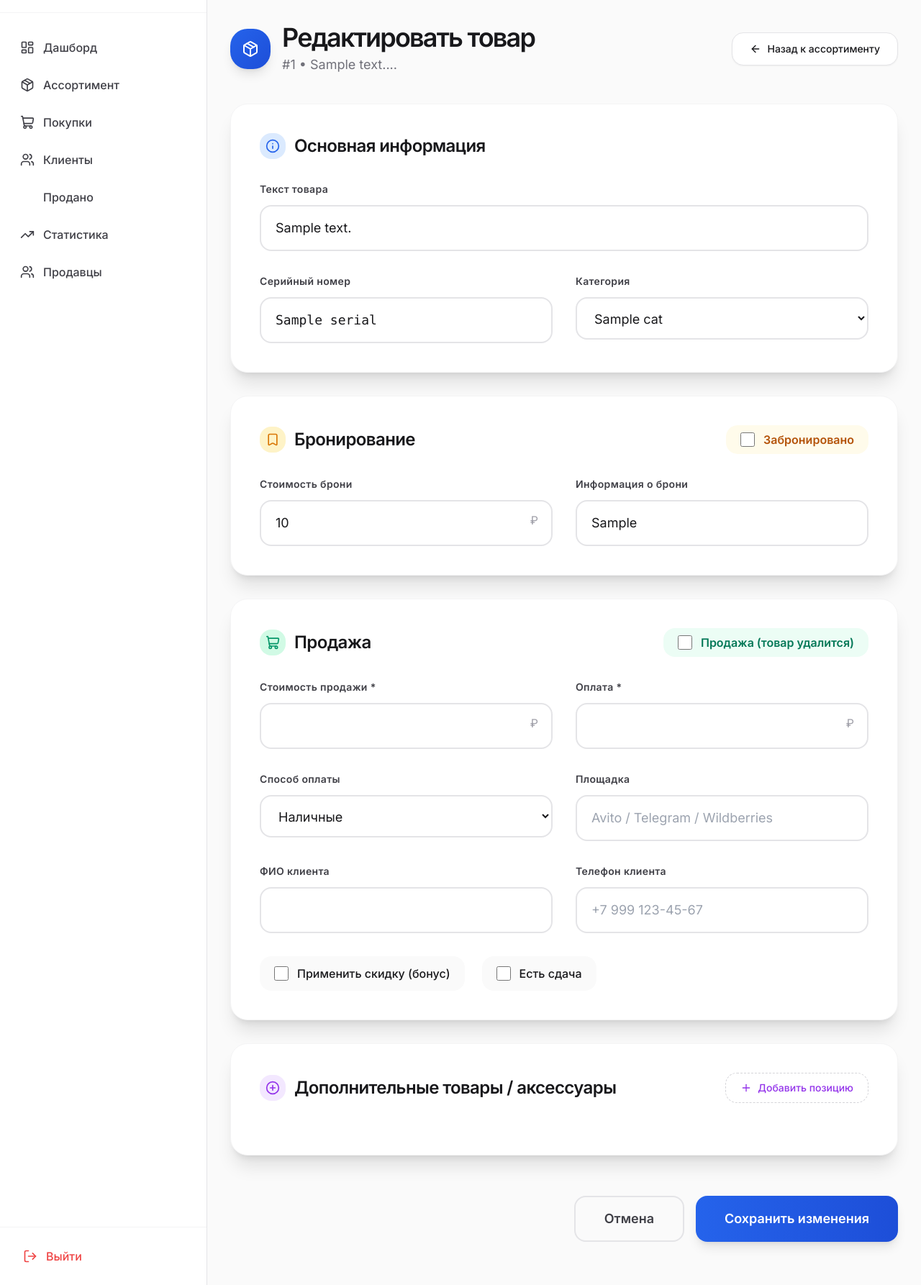
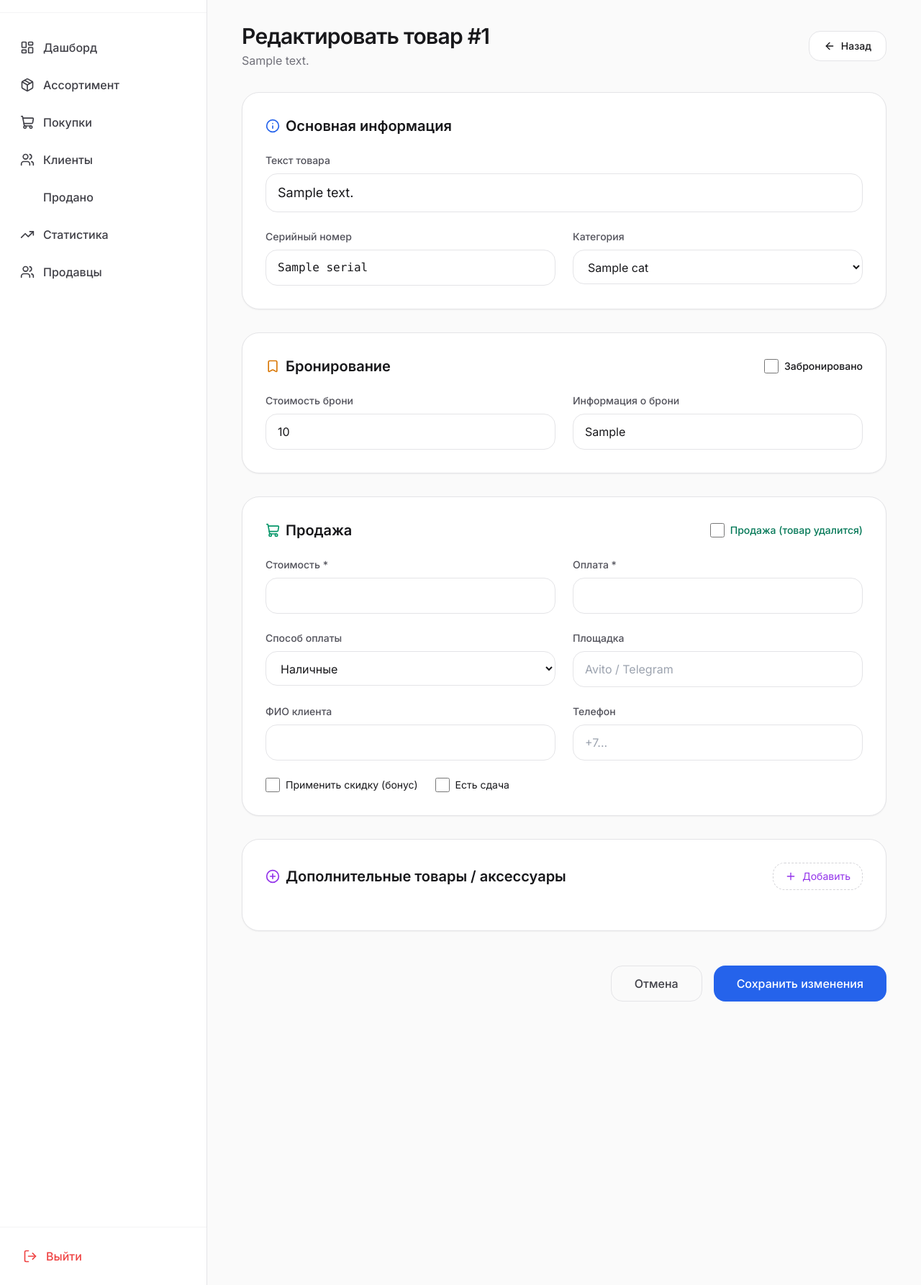
Before and after one commit to NextApple-Bot/telegram-bot, a Python web app: template web_admin/templates/assortment/edit.html in a window 1280 px wide. Shown: the part 77-1863 px from the top of the page at 72% size. Run offline with Jinja, Linux system fonts and the light colour scheme; the template is opened without the code that fills it: most values are stand-ins (such as "Sample title", 1, 10 or a date in 2020); some libraries are stand-ins or nearby versions.

Commit message:
feat: Чистый и стабильный премиум-дизайн страницы редактирования

```diff
--- a/web_admin/templates/assortment/edit.html
+++ b/web_admin/templates/assortment/edit.html
@@ -2,50 +2,42 @@
 {% block title %}Редактировать товар #{{ item.id }}{% endblock %}
 {% block page_title %}Редактировать товар #{{ item.id }}{% endblock %}
 {% block content %}
-<div class="max-w-5xl mx-auto">
+<div class="max-w-5xl mx-auto px-4">
     <!-- Header -->
-    <div class="flex items-center justify-between mb-10">
-        <div class="flex items-center gap-4">
-            <div class="w-14 h-14 bg-gradient-to-br from-blue-600 to-blue-700 rounded-3xl flex items-center justify-center text-white text-2xl shadow-lg">
-                <i data-lucide="package"></i>
+    <div class="flex items-center justify-between mb-8">
+        <div>
+            <h1 class="text-3xl font-semibold tracking-tight">Редактировать товар #{{ item.id }}</h1>
+            <p class="text-zinc-500 mt-1">{{ item.text }}</p>
         </div>
-            <div>
-                <h1 class="text-4xl font-semibold tracking-tighter text-zinc-900">Редактировать товар</h1>
-                <p class="text-zinc-500 mt-1 text-lg">#{{ item.id }} • {{ item.text[:55] }}...</p>
-            </div>
-        </div>
-
-        <a href="/admin/assortment" class="flex items-center gap-2 px-6 py-3 bg-white border border-zinc-200 hover:bg-zinc-50 rounded-2xl text-sm font-medium transition-all shadow-sm">
+        <a href="/admin/assortment" class="px-5 py-2.5 bg-white border border-zinc-200 hover:bg-zinc-50 rounded-2xl text-sm font-medium flex items-center gap-2 transition-all">
             <i data-lucide="arrow-left" class="w-4 h-4"></i>
-            <span>Назад к ассортименту</span>
+            <span>Назад</span>
         </a>
     </div>
 
     <form method="post" action="/admin/assortment/edit/{{ item.id }}" class="space-y-8">
 
         <!-- Основная информация -->
-        <div class="bg-white rounded-3xl shadow-xl border border-zinc-100 p-10">
-            <div class="flex items-center gap-3 mb-8">
-                <div class="w-9 h-9 bg-blue-100 rounded-2xl flex items-center justify-center">
+        <div class="bg-white rounded-3xl shadow-sm border border-zinc-200 p-8">
+            <h2 class="text-xl font-semibold mb-6 flex items-center gap-2">
                 <i data-lucide="info" class="w-5 h-5 text-blue-600"></i>
-                </div>
-                <h2 class="text-2xl font-semibold tracking-tight">Основная информация</h2>
+                Основная информация
+            </h2>
+
+            <div class="grid grid-cols-1 md:grid-cols-2 gap-6">
+                <div class="md:col-span-2">
+                    <label class="block text-sm font-medium text-zinc-600 mb-2">Текст товара</label>
+                    <input type="text" name="text" value="{{ item.text }}" class="w-full px-4 py-3 rounded-2xl border border-zinc-200 text-lg" required>
                 </div>
 
-            <div class="space-y-8">
                 <div>
-                    <label class="block text-sm font-semibold text-zinc-700 mb-3 tracking-wide">Текст товара</label>
-                    <input type="text" name="text" value="{{ item.text }}" class="w-full px-5 py-4 text-lg rounded-2xl border-2 border-zinc-200 focus:border-blue-500 transition-all" required>
+                    <label class="block text-sm font-medium text-zinc-600 mb-2">Серийный номер</label>
+                    <input type="text" name="serial" value="{{ item.serial or '' }}" class="w-full px-4 py-3 rounded-2xl border border-zinc-200 font-mono">
                 </div>
 
-                <div class="grid grid-cols-1 md:grid-cols-2 gap-8">
                 <div>
-                        <label class="block text-sm font-semibold text-zinc-700 mb-3 tracking-wide">Серийный номер</label>
-                        <input type="text" name="serial" value="{{ item.serial or '' }}" class="w-full px-5 py-4 rounded-2xl border-2 border-zinc-200 focus:border-blue-500 font-mono text-lg transition-all">
-                    </div>
-                    <div>
-                        <label class="block text-sm font-semibold text-zinc-700 mb-3 tracking-wide">Категория</label>
-                        <select name="category_id" class="w-full px-5 py-4 rounded-2xl border-2 border-zinc-200 focus:border-blue-500 bg-white text-lg transition-all">
+                    <label class="block text-sm font-medium text-zinc-600 mb-2">Категория</label>
+                    <select name="category_id" class="w-full px-4 py-3 rounded-2xl border border-zinc-200 bg-white">
                         {% for cat in categories %}
                         <option value="{{ cat.id }}" {% if cat.id == item.category_id %}selected{% endif %}>{{ cat.name }}</option>
                         {% endfor %}
@@ -53,74 +45,57 @@
                 </div>
             </div>
         </div>
-        </div>
 
         <!-- Бронирование -->
-        <div class="bg-white rounded-3xl shadow-xl border border-zinc-100 p-10">
-            <div class="flex items-center justify-between mb-8">
-                <div class="flex items-center gap-3">
-                    <div class="w-9 h-9 bg-amber-100 rounded-2xl flex items-center justify-center">
+        <div class="bg-white rounded-3xl shadow-sm border border-zinc-200 p-8">
+            <div class="flex items-center justify-between mb-6">
+                <h2 class="text-xl font-semibold flex items-center gap-2">
                     <i data-lucide="bookmark" class="w-5 h-5 text-amber-600"></i>
-                    </div>
-                    <h2 class="text-2xl font-semibold tracking-tight">Бронирование</h2>
-                </div>
-
-                <label class="flex items-center gap-3 cursor-pointer bg-amber-50 px-5 py-2 rounded-2xl">
+                    Бронирование
+                </h2>
+                <label class="flex items-center gap-2 cursor-pointer">
                     <input type="checkbox" name="is_booked" {% if item.is_booked %}checked{% endif %} class="w-5 h-5 accent-amber-600">
-                    <span class="font-semibold text-amber-700">Забронировано</span>
+                    <span class="font-medium text-sm">Забронировано</span>
                 </label>
             </div>
 
-            <div class="grid grid-cols-1 md:grid-cols-2 gap-8">
+            <div class="grid grid-cols-1 md:grid-cols-2 gap-6">
                 <div>
-                    <label class="block text-sm font-semibold text-zinc-700 mb-3 tracking-wide">Стоимость брони</label>
-                    <div class="relative">
-                        <input type="number" name="booking_price" value="{{ item.booking_price or '' }}" class="w-full px-5 py-4 rounded-2xl border-2 border-zinc-200 focus:border-amber-500 text-lg transition-all" step="0.01">
-                        <span class="absolute right-5 top-4 text-zinc-400">₽</span>
-                    </div>
+                    <label class="block text-sm font-medium text-zinc-600 mb-2">Стоимость брони</label>
+                    <input type="number" name="booking_price" value="{{ item.booking_price or '' }}" class="w-full px-4 py-3 rounded-2xl border border-zinc-200" step="0.01">
                 </div>
                 <div>
-                    <label class="block text-sm font-semibold text-zinc-700 mb-3 tracking-wide">Информация о брони</label>
-                    <input type="text" name="booking_info" value="{{ item.booking_info or '' }}" class="w-full px-5 py-4 rounded-2xl border-2 border-zinc-200 focus:border-amber-500 text-lg transition-all" placeholder="Бронь от Ивана">
+                    <label class="block text-sm font-medium text-zinc-600 mb-2">Информация о брони</label>
+                    <input type="text" name="booking_info" value="{{ item.booking_info or '' }}" class="w-full px-4 py-3 rounded-2xl border border-zinc-200" placeholder="Бронь от Ивана">
                 </div>
             </div>
         </div>
 
         <!-- Продажа -->
-        <div class="bg-white rounded-3xl shadow-xl border border-zinc-100 p-10">
-            <div class="flex items-center justify-between mb-8">
-                <div class="flex items-center gap-3">
-                    <div class="w-9 h-9 bg-emerald-100 rounded-2xl flex items-center justify-center">
+        <div class="bg-white rounded-3xl shadow-sm border border-zinc-200 p-8">
+            <div class="flex items-center justify-between mb-6">
+                <h2 class="text-xl font-semibold flex items-center gap-2">
                     <i data-lucide="shopping-cart" class="w-5 h-5 text-emerald-600"></i>
-                    </div>
-                    <h2 class="text-2xl font-semibold tracking-tight">Продажа</h2>
-                </div>
-
-                <label class="flex items-center gap-3 cursor-pointer bg-emerald-50 px-5 py-2 rounded-2xl">
+                    Продажа
+                </h2>
+                <label class="flex items-center gap-2 cursor-pointer">
                     <input type="checkbox" name="is_sold" class="w-5 h-5 accent-emerald-600">
-                    <span class="font-semibold text-emerald-700">Продажа (товар удалится)</span>
+                    <span class="font-medium text-sm text-emerald-700">Продажа (товар удалится)</span>
                 </label>
             </div>
 
-            <div class="grid grid-cols-1 md:grid-cols-2 gap-8">
+            <div class="grid grid-cols-1 md:grid-cols-2 gap-6">
                 <div>
-                    <label class="block text-sm font-semibold text-zinc-700 mb-3 tracking-wide">Стоимость продажи *</label>
-                    <div class="relative">
-                        <input type="number" name="sale_price" class="w-full px-5 py-4 rounded-2xl border-2 border-zinc-200 focus:border-emerald-500 text-lg transition-all" step="0.01" required>
-                        <span class="absolute right-5 top-4 text-zinc-400">₽</span>
-                    </div>
+                    <label class="block text-sm font-medium text-zinc-600 mb-2">Стоимость *</label>
+                    <input type="number" name="sale_price" class="w-full px-4 py-3 rounded-2xl border border-zinc-200" step="0.01" required>
                 </div>
                 <div>
-                    <label class="block text-sm font-semibold text-zinc-700 mb-3 tracking-wide">Оплата *</label>
-                    <div class="relative">
-                        <input type="number" name="paid_amount" class="w-full px-5 py-4 rounded-2xl border-2 border-zinc-200 focus:border-emerald-500 text-lg transition-all" step="0.01" required>
-                        <span class="absolute right-5 top-4 text-zinc-400">₽</span>
+                    <label class="block text-sm font-medium text-zinc-600 mb-2">Оплата *</label>
+                    <input type="number" name="paid_amount" class="w-full px-4 py-3 rounded-2xl border border-zinc-200" step="0.01" required>
                 </div>
-                </div>
-
                 <div>
-                    <label class="block text-sm font-semibold text-zinc-700 mb-3 tracking-wide">Способ оплаты</label>
-                    <select name="payment_method" class="w-full px-5 py-4 rounded-2xl border-2 border-zinc-200 focus:border-emerald-500 bg-white text-lg transition-all">
+                    <label class="block text-sm font-medium text-zinc-600 mb-2">Способ оплаты</label>
+                    <select name="payment_method" class="w-full px-4 py-3 rounded-2xl border border-zinc-200 bg-white">
                         <option value="Наличные">Наличные</option>
                         <option value="Перевод">Перевод</option>
                         <option value="Картой">Картой</option>
@@ -128,58 +103,51 @@
                     </select>
                 </div>
                 <div>
-                    <label class="block text-sm font-semibold text-zinc-700 mb-3 tracking-wide">Площадка</label>
-                    <input type="text" name="platform" class="w-full px-5 py-4 rounded-2xl border-2 border-zinc-200 focus:border-emerald-500 text-lg transition-all" placeholder="Avito / Telegram / Wildberries">
-                </div>
-
-                <div>
-                    <label class="block text-sm font-semibold text-zinc-700 mb-3 tracking-wide">ФИО клиента</label>
-                    <input type="text" name="client_name" class="w-full px-5 py-4 rounded-2xl border-2 border-zinc-200 focus:border-emerald-500 text-lg transition-all">
+                    <label class="block text-sm font-medium text-zinc-600 mb-2">Площадка</label>
+                    <input type="text" name="platform" class="w-full px-4 py-3 rounded-2xl border border-zinc-200" placeholder="Avito / Telegram">
                 </div>
                 <div>
-                    <label class="block text-sm font-semibold text-zinc-700 mb-3 tracking-wide">Телефон клиента</label>
-                    <input type="text" name="client_phone" class="w-full px-5 py-4 rounded-2xl border-2 border-zinc-200 focus:border-emerald-500 text-lg transition-all" placeholder="+7 999 123-45-67">
+                    <label class="block text-sm font-medium text-zinc-600 mb-2">ФИО клиента</label>
+                    <input type="text" name="client_name" class="w-full px-4 py-3 rounded-2xl border border-zinc-200">
+                </div>
+                <div>
+                    <label class="block text-sm font-medium text-zinc-600 mb-2">Телефон</label>
+                    <input type="text" name="client_phone" class="w-full px-4 py-3 rounded-2xl border border-zinc-200" placeholder="+7...">
                 </div>
             </div>
 
-            <div class="mt-8 flex flex-wrap gap-6">
-                <label class="flex items-center gap-3 cursor-pointer bg-zinc-50 px-5 py-3 rounded-2xl">
+            <div class="mt-6 flex gap-6">
+                <label class="flex items-center gap-2 cursor-pointer">
                     <input type="checkbox" name="apply_discount" class="w-5 h-5 accent-blue-600">
-                    <span class="font-medium">Применить скидку (бонус)</span>
+                    <span class="text-sm">Применить скидку (бонус)</span>
                 </label>
-                <label class="flex items-center gap-3 cursor-pointer bg-zinc-50 px-5 py-3 rounded-2xl">
+                <label class="flex items-center gap-2 cursor-pointer">
                     <input type="checkbox" name="has_change" class="w-5 h-5 accent-blue-600">
-                    <span class="font-medium">Есть сдача</span>
+                    <span class="text-sm">Есть сдача</span>
                 </label>
             </div>
         </div>
 
         <!-- Дополнительные товары -->
-        <div class="bg-white rounded-3xl shadow-xl border border-zinc-100 p-10">
-            <div class="flex items-center justify-between mb-8">
-                <div class="flex items-center gap-3">
-                    <div class="w-9 h-9 bg-purple-100 rounded-2xl flex items-center justify-center">
+        <div class="bg-white rounded-3xl shadow-sm border border-zinc-200 p-8">
+            <div class="flex items-center justify-between mb-6">
+                <h2 class="text-xl font-semibold flex items-center gap-2">
                     <i data-lucide="plus-circle" class="w-5 h-5 text-purple-600"></i>
-                    </div>
-                    <h2 class="text-2xl font-semibold tracking-tight">Дополнительные товары / аксессуары</h2>
-                </div>
-                <button type="button" onclick="addAccessory()" class="flex items-center gap-2 px-5 py-2.5 border border-dashed border-zinc-300 hover:border-purple-400 rounded-2xl text-sm font-medium text-purple-600 hover:text-purple-700 transition-all">
+                    Дополнительные товары / аксессуары
+                </h2>
+                <button type="button" onclick="addAccessory()" class="px-4 py-2 border border-dashed border-zinc-300 hover:border-purple-400 rounded-2xl text-sm flex items-center gap-2 text-purple-600 hover:text-purple-700 transition-all">
                     <i data-lucide="plus" class="w-4 h-4"></i>
-                    <span>Добавить позицию</span>
+                    <span>Добавить</span>
                 </button>
             </div>
 
-            <div class="space-y-4" id="accessories-list">
-                <!-- Динамически добавляемые поля -->
-            </div>
+            <div class="space-y-4" id="accessories-list"></div>
         </div>
 
         <!-- Кнопки -->
-        <div class="flex justify-end gap-4 pt-6">
-            <a href="/admin/assortment" class="px-10 py-4 rounded-2xl border-2 border-zinc-200 hover:bg-zinc-50 text-zinc-700 font-semibold text-lg transition-all">
-                Отмена
-            </a>
-            <button type="submit" class="px-10 py-4 bg-gradient-to-r from-blue-600 to-blue-700 hover:from-blue-700 hover:to-blue-800 text-white rounded-2xl font-semibold text-lg shadow-lg transition-all active:scale-[0.985]">
+        <div class="flex justify-end gap-4 pt-4">
+            <a href="/admin/assortment" class="px-8 py-3 rounded-2xl border border-zinc-200 hover:bg-zinc-50 text-zinc-700 font-medium transition-all">Отмена</a>
+            <button type="submit" class="px-8 py-3 bg-blue-600 hover:bg-blue-700 text-white rounded-2xl font-medium transition-all active:scale-[0.985]">
                 Сохранить изменения
             </button>
         </div>
```
Lines whose indentation alone changed are shown as unchanged.
